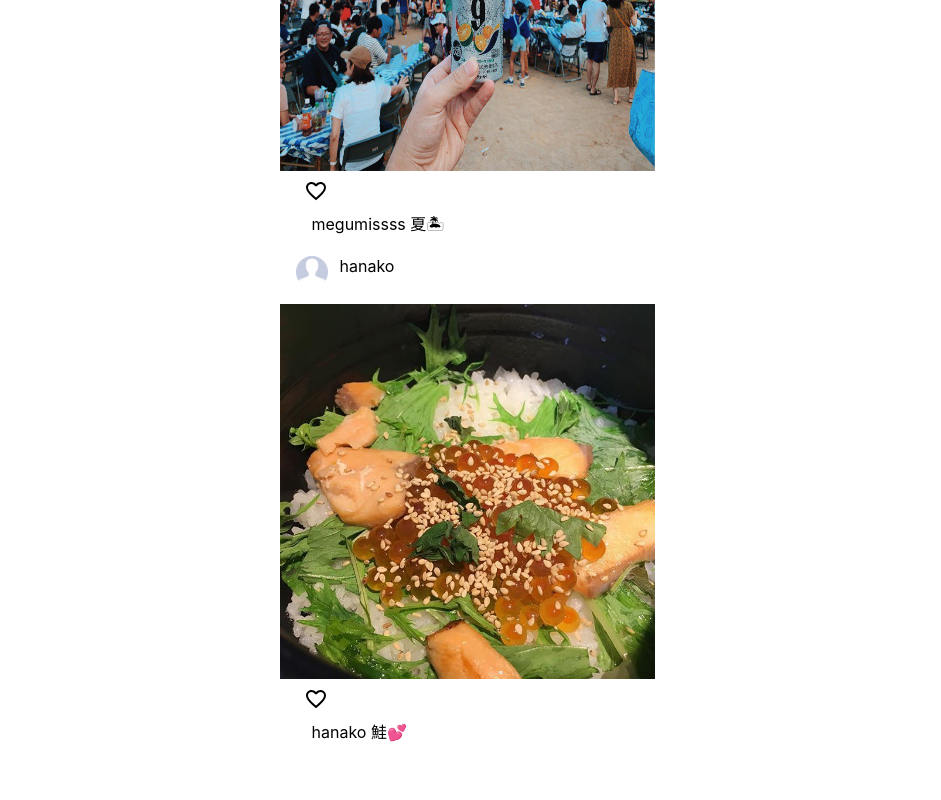
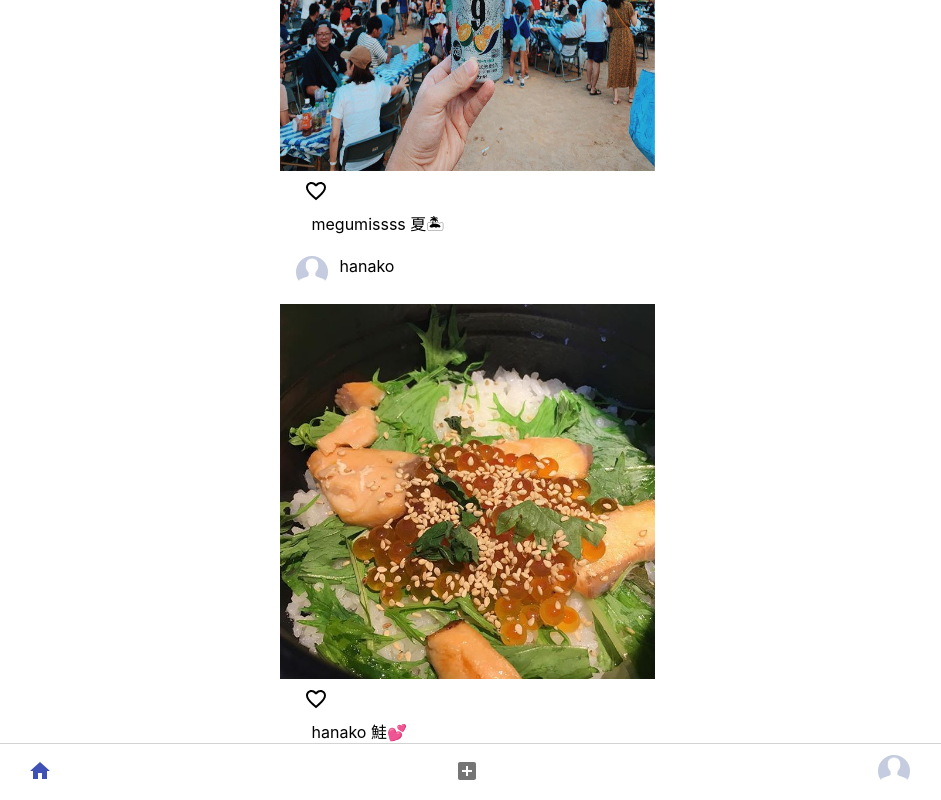
Before and after one commit to shimabukuromeg/poempoempoem, a React (Create React App) app: page / in a window 1280 px wide. Shown: the part 313-1113 px from the top of the page, without its empty margins (173-1114 px from the left). Before the commit the page ends 1056 px from the top, so only its background shows below. Built offline with nearby package versions, Linux system fonts and the light colour scheme.

Commit message:
[update] フッター追加

```diff
--- /dev/null
+++ b/src/components/Footer.js
@@ -0,0 +1,41 @@
+import React from "react";
+import { makeStyles } from "@material-ui/core/styles";
+import { ProfileIcon } from "./ProfileIcon";
+import BottomNavigation from "@material-ui/core/BottomNavigation";
+import BottomNavigationAction from "@material-ui/core/BottomNavigationAction";
+import HomeIcon from "@material-ui/icons/Home";
+import AddBoxIcon from "@material-ui/icons/AddBox";
+
+const useStyles = makeStyles((theme) => ({
+  container: {
+    height: "44px",
+    borderTop: "solid 1px #d3d3d3",
+  },
+  content: {
+    display: "flex",
+    justifyContent: "space-around",
+  },
+}));
+
+export const Footer = ({ accountId }) => {
+  const classes = useStyles();
+  const [value, setValue] = React.useState(0);
+  return (
+    <>
+      <div className={classes.container}>
+        <BottomNavigation
+          value={value}
+          onChange={(event, newValue) => {
+            setValue(newValue);
+          }}
+          showLabels
+          className={classes.content}
+        >
+          <BottomNavigationAction icon={<HomeIcon />} />
+          <BottomNavigationAction icon={<AddBoxIcon />} />
+          <BottomNavigationAction icon={<ProfileIcon />} />
+        </BottomNavigation>
+      </div>
+    </>
+  );
+};
--- a/src/components/Poem.js
+++ b/src/components/Poem.js
@@ -1,8 +1,8 @@
 import React from "react";
 import { makeStyles } from "@material-ui/core/styles";
 import { red } from "@material-ui/core/colors";
-import defaultIcon from "./insta-default-icon.jpg";
 import FavoriteBorderIcon from "@material-ui/icons/FavoriteBorder";
+import { ProfileIcon } from "./ProfileIcon";
 
 const useStyles = makeStyles((theme) => ({
   contaier: {
@@ -44,8 +44,6 @@ const useStyles = makeStyles((theme) => ({
   },
   likeIcon: {
     padding: "8px",
-    // borderWidth: "1px",
-    // borderStyle: "solid",
   },
 }));
 
@@ -56,7 +54,7 @@ export const Poem = ({ accountId, text, image, postDate, likeCount }) => {
     <>
       <div className={classes.contaier}>
         <div className={classes.header}>
-          <img alt="" src={defaultIcon} className={classes.icon}></img>
+          <ProfileIcon></ProfileIcon>
           <div style={{ display: "flex" }}>
             <div className={classes.displayName}>{accountId}</div>
           </div>
--- /dev/null
+++ b/src/components/ProfileIcon.js
@@ -0,0 +1,16 @@
+import React from "react";
+import { makeStyles } from "@material-ui/core/styles";
+import defaultIcon from "./insta-default-icon.jpg";
+
+const useStyles = makeStyles((theme) => ({
+  icon: {
+    borderRadius: "50%",
+    width: "32px",
+    height: "32px",
+  },
+}));
+
+export const ProfileIcon = () => {
+  const classes = useStyles();
+  return <img alt="" src={defaultIcon} className={classes.icon}></img>;
+};
```
Also changed, not shown: src/App.js, 1 other file (tests, documents, lock files or other folders).
